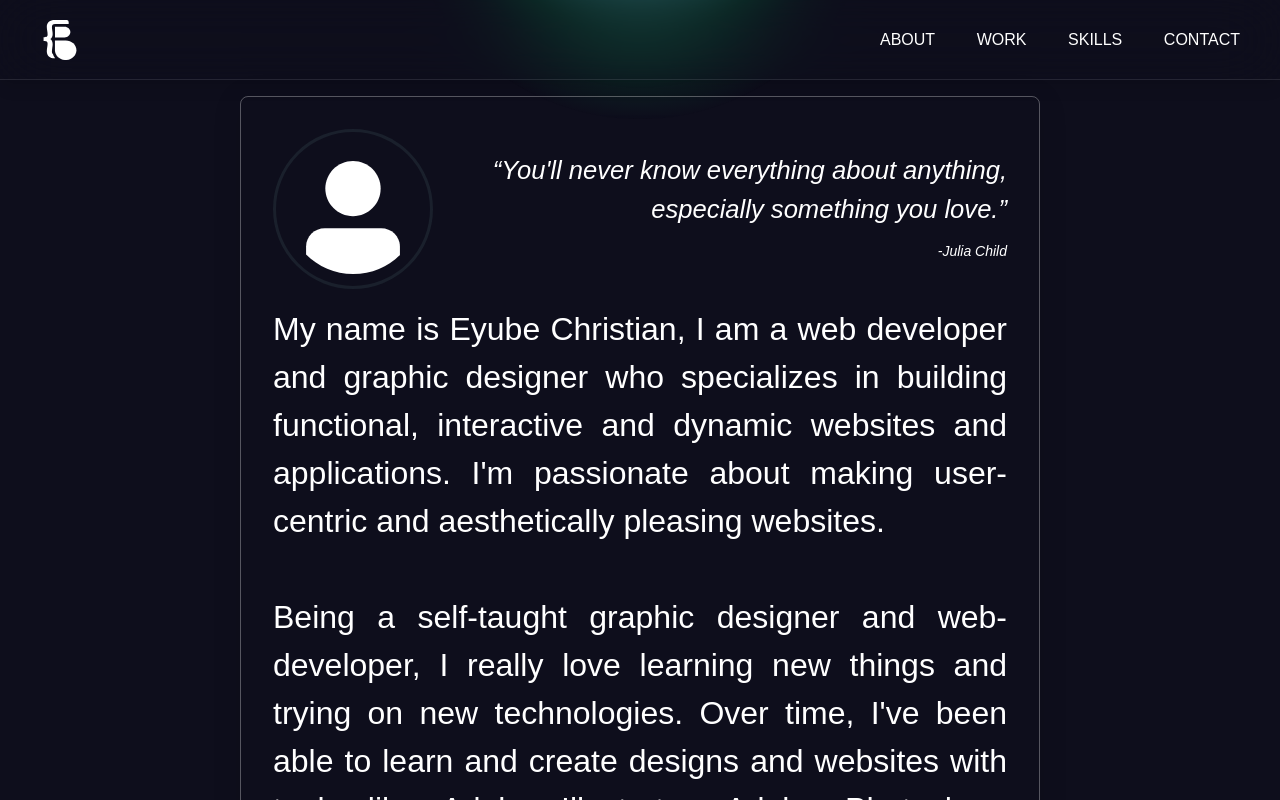
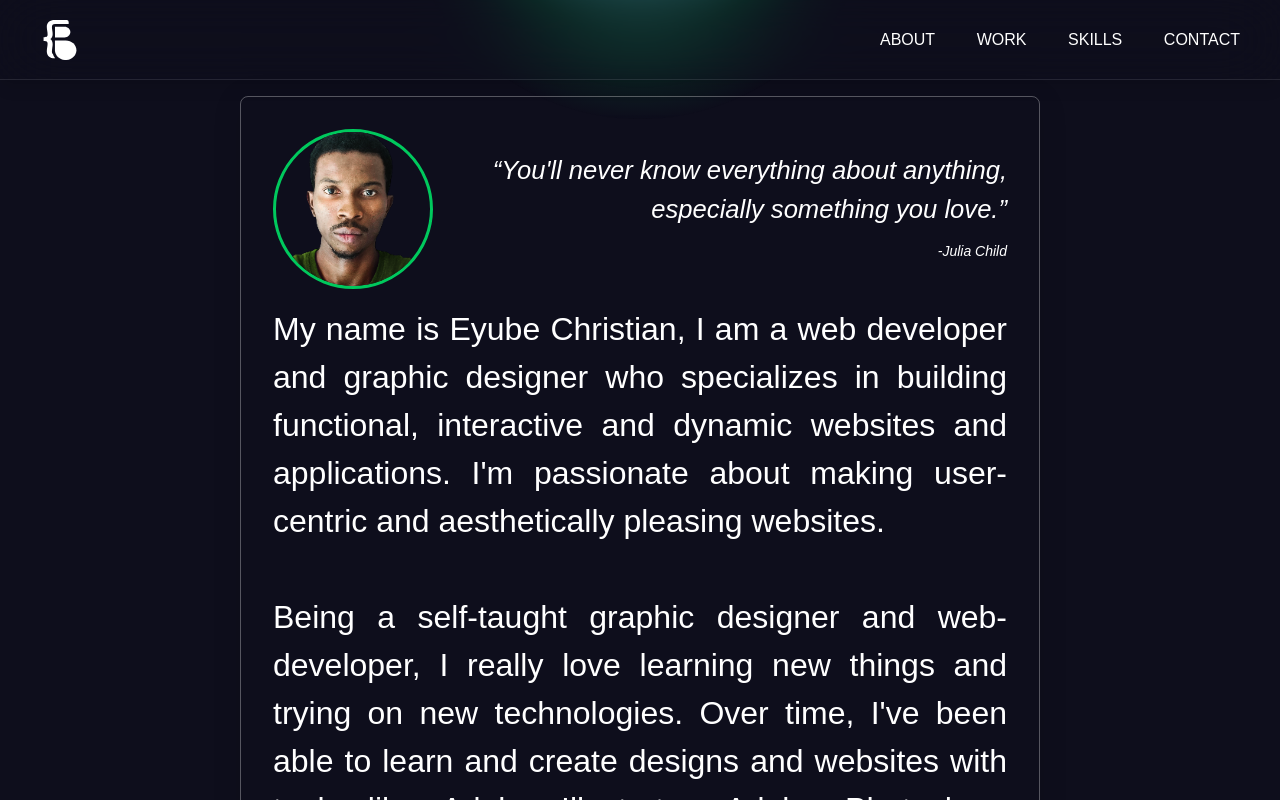
Before and after one commit to Christianey/portfolio, a Next.js app: page /about in a window 1280 px wide. Shown: the top 800 px of the page. Built offline with nearby package versions, Linux system fonts and the light colour scheme; a web font is replaced by a local one.

Commit message:
added about photo

```diff
--- a/pages/about.jsx
+++ b/pages/about.jsx
@@ -21,10 +21,13 @@ const About = () => {
               mb={[4, 4, 0, 0]}
               boxSize={["8rem", "8rem", "8rem", "10rem"]}
               bg="darkBlue"
+              sx={{
+                borderColor: "#00C95D !important",
+                "& img": { position: "relative", height: "auto", top: "1rem" },
+              }}
               border={"3px solid"}
-              borderColor={"primary"}
-              // src={"/fegabyte.png"}
-              ima
+              src={"/fega.png"}
+              overflow="hidden"
             />
             <Text
               flexBasis={["100%", "100%", "auto", "auto"]}
```
Also changed, not shown: public/fega.png (added).
